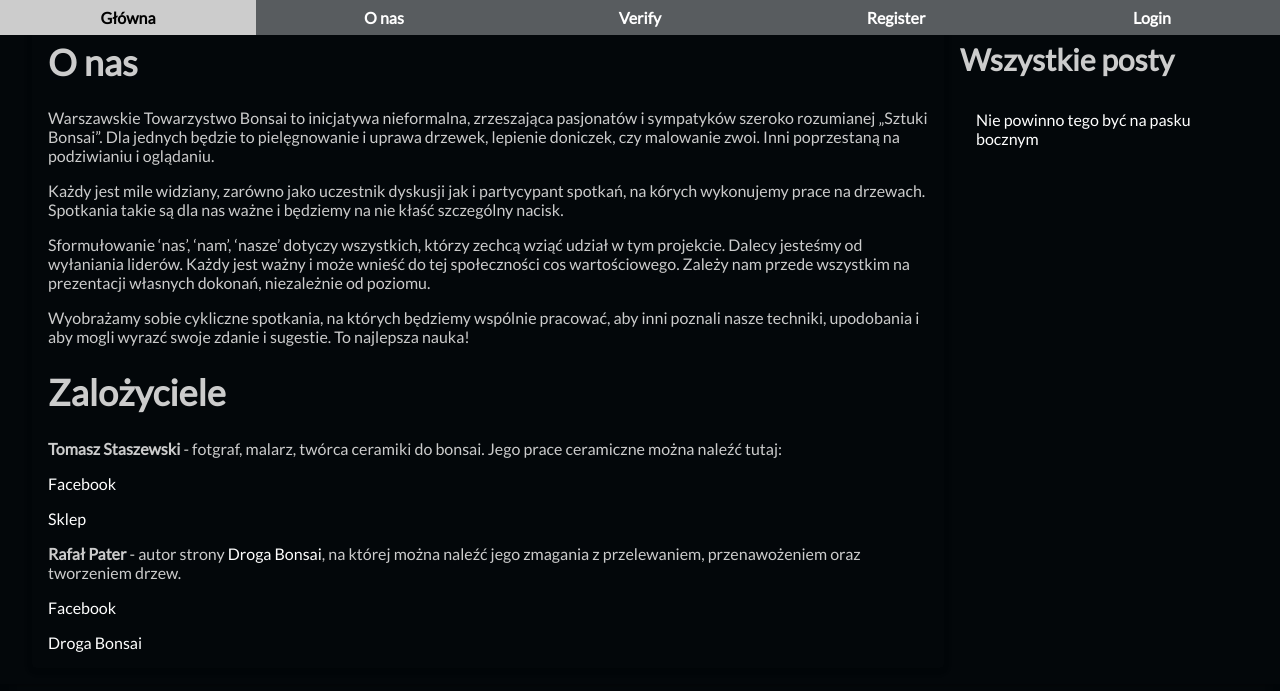
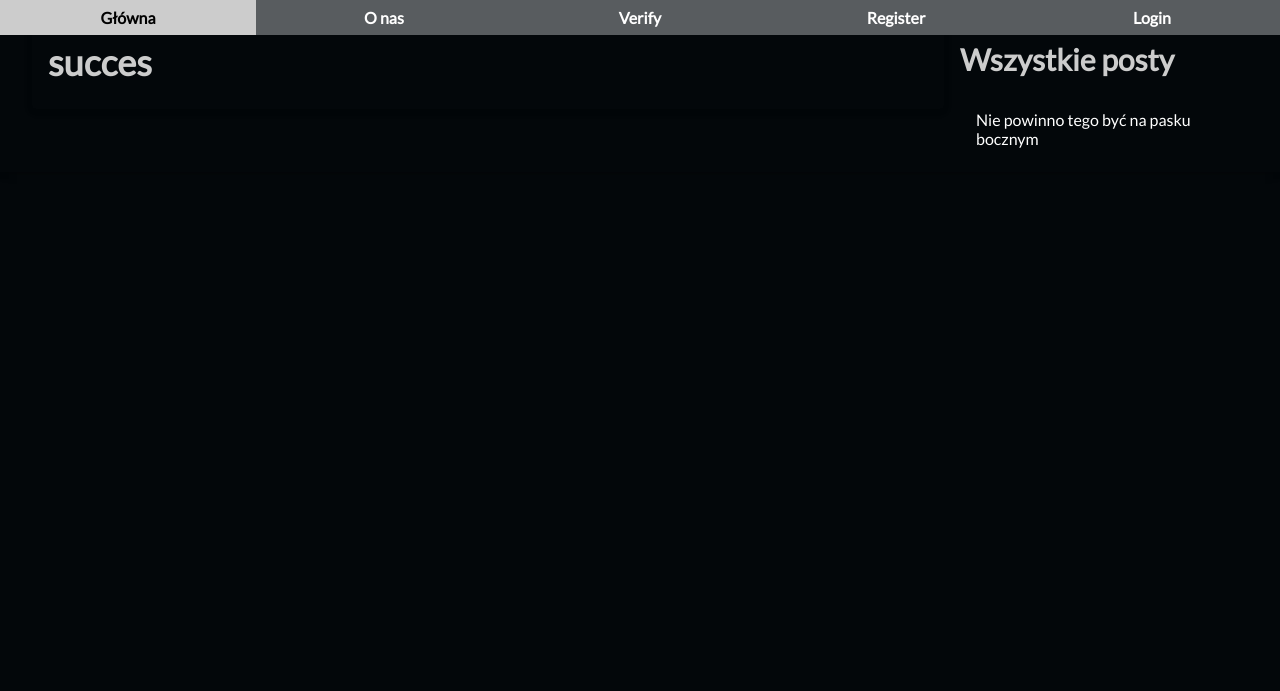
Before and after one commit to Kotzmik/git2s3test, a Jekyll site: the page built from about.md, in a window 1280 px wide. Shown: the top 691 px of the page. Built offline with Jekyll 4.4.1, drawn with Linux system fonts in a browser that asks for light colours.

Commit message:
rmv content

```diff
--- a/about.md
+++ b/about.md
@@ -1,29 +1,6 @@
 ---
-title: O nas
+title: succes
 layout: default
 ---
 
 # {{ page.title }}
-
-Warszawskie Towarzystwo Bonsai to inicjatywa nieformalna, zrzeszająca pasjonatów i sympatyków szeroko rozumianej „Sztuki Bonsai”.
-Dla jednych będzie to pielęgnowanie i uprawa drzewek, lepienie doniczek, czy  malowanie zwoi. Inni  poprzestaną na  podziwianiu i oglądaniu.
-
-Każdy jest mile widziany, zarówno jako uczestnik dyskusji jak i partycypant spotkań, na kórych wykonujemy prace na drzewach. Spotkania takie są dla nas ważne i będziemy na nie kłaść szczególny nacisk.
-
-Sformułowanie 'nas', 'nam', 'nasze' dotyczy wszystkich, którzy zechcą wziąć udział w tym projekcie. Dalecy jesteśmy od wyłaniania liderów. Każdy  jest ważny i może wnieść do tej społeczności cos wartościowego. Zależy nam przede wszystkim na prezentacji własnych dokonań, niezależnie od  poziomu.
-
-Wyobrażamy sobie cykliczne spotkania, na których będziemy wspólnie pracować, aby inni poznali nasze techniki, upodobania i aby mogli  wyrazć swoje zdanie i sugestie. To najlepsza nauka!
-
-# Zalożyciele
-
-**Tomasz Staszewski** - fotgraf, malarz, twórca ceramiki do bonsai. Jego prace ceramiczne można naleźć tutaj:
-
-[Facebook](https://www.facebook.com/tomfishpots/)
-
-[Sklep](https://http://www.bonsaipots.eu/)
-
-**Rafał Pater** - autor strony [Droga Bonsai](http://drogabonsai.pl/index.html), na której można naleźć jego zmagania z przelewaniem, przenawożeniem oraz tworzeniem drzew.
-
-[Facebook](https://www.facebook.com/rafcio.patcio)
-
-[Droga Bonsai](http://drogabonsai.pl)
```
